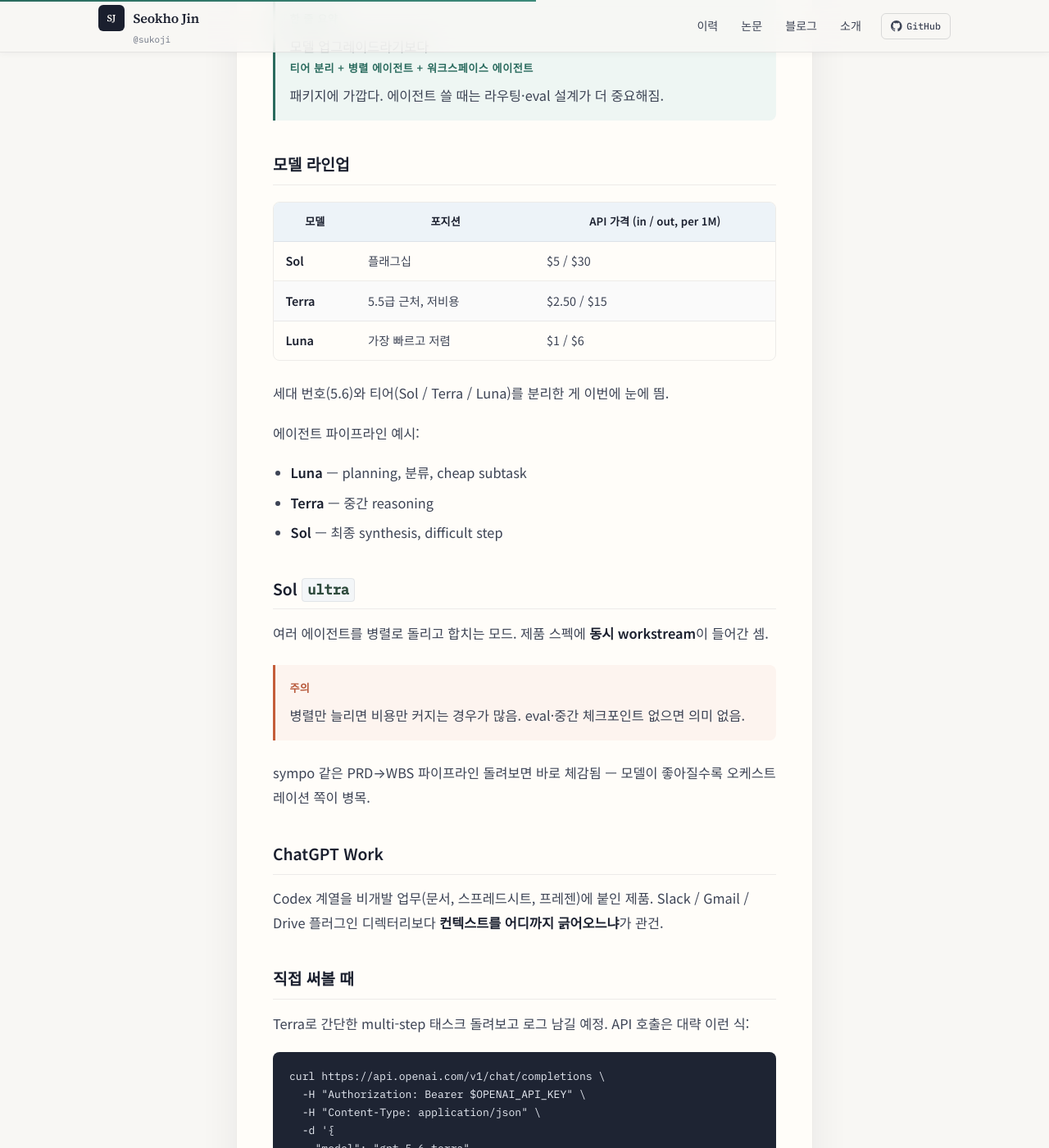
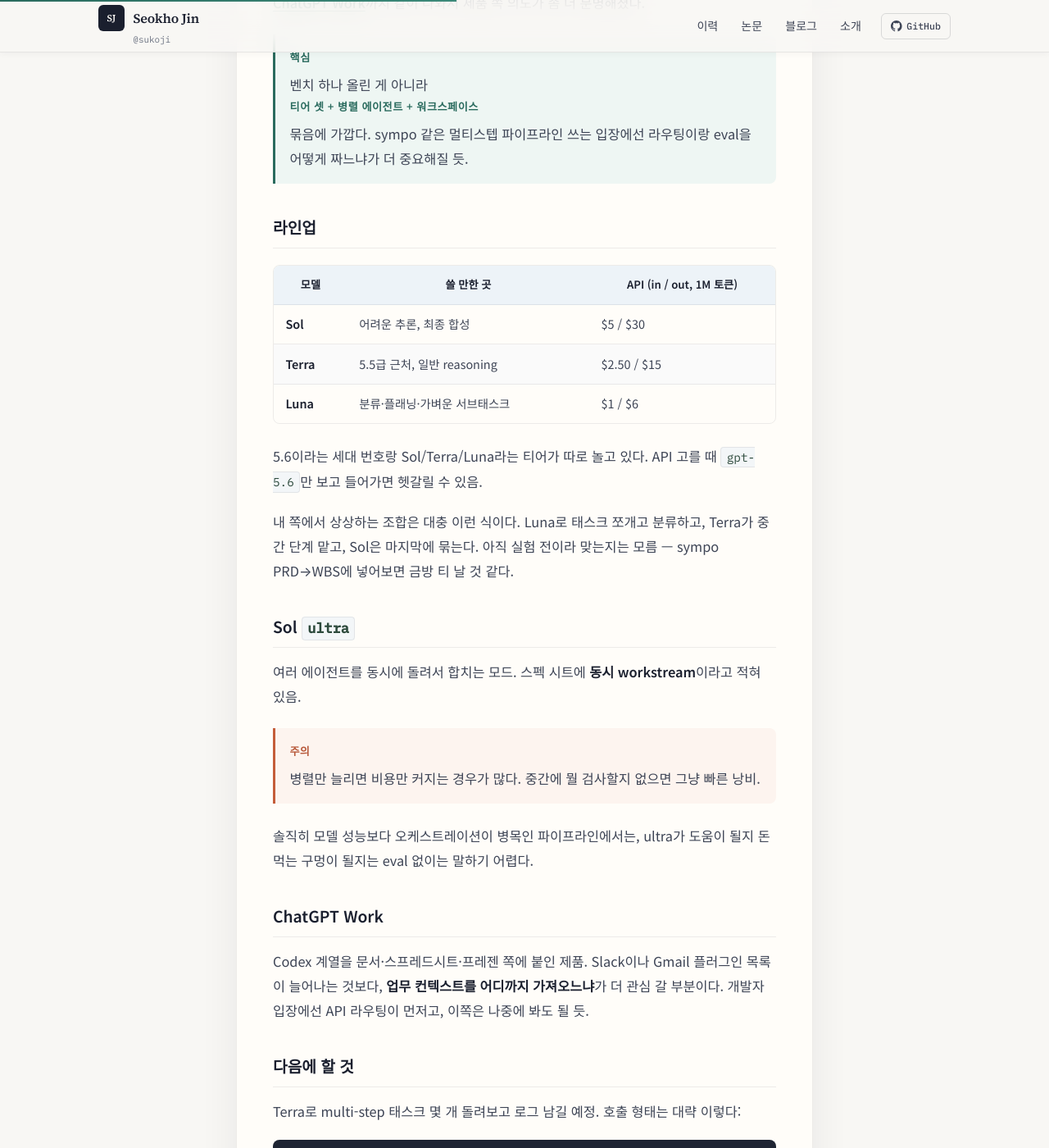
Before and after one commit to sukoji/sukoji.github.io, a Jekyll site: the page built from _posts/2026-07-10-gpt-5-6-first-impressions.md, in a window 1280 px wide and 1400 px high, scrolled down 453 px. Shown: the whole window at 82% size. Built offline with Jekyll 4.4.1, drawn with Linux system fonts in a browser that asks for light colours; some of the changed text lies outside the part shown.

Commit message:
Rewrite GPT-5.6 post title and body in a more natural voice.
Drop news-recap framing and tighten the writing guide title rules.

Co-authored-by: Cursor <cursoragent@cursor.com>

````diff
--- a/_posts/2026-07-10-gpt-5-6-first-impressions.md
+++ b/_posts/2026-07-10-gpt-5-6-first-impressions.md
@@ -1,52 +1,49 @@
 ---
 layout: post
-title: "GPT-5.6 나온 날 메모"
+title: "GPT-5.6 — 모델 이름이 Sol, Terra, Luna가 됐을 때"
 date: 2026-07-10
 tags: [gpt-5.6, llm, agents]
-summary: Sol / Terra / Luna 티어 분리, ChatGPT Work, 에이전트 라우팅 관점에서 짧게 정리.
+summary: 세대 번호와 티어를 분리한 5.6 라인업. 에이전트 파이프라인에 꽂아볼 포인트만.
 ---
 
-7월 9일 [GPT-5.6](https://openai.com/index/gpt-5-6/) GA. 6월 말 limited preview 이후 정식 공개됐고, 같은 날 [ChatGPT Work](https://openai.com/index/chatgpt-for-your-most-ambitious-work/)도 같이 나옴.
+7월 9일 [GPT-5.6](https://openai.com/index/gpt-5-6/) 정식 공개. 6월 말 프리뷰 때는 "또 업데이트네" 정도로 봤는데, 이번엔 [ChatGPT Work](https://openai.com/index/chatgpt-for-your-most-ambitious-work/)까지 같이 나와서 제품 쪽 의도가 좀 더 분명해졌다.
 
-> **한 줄 요약**
-> 모델 업그레이드라기보다 **티어 분리 + 병렬 에이전트 + 워크스페이스 에이전트** 패키지에 가깝다. 에이전트 쓸 때는 라우팅·eval 설계가 더 중요해짐.
+> **핵심**
+> 벤치 하나 올린 게 아니라 **티어 셋 + 병렬 에이전트 + 워크스페이스** 묶음에 가깝다. sympo 같은 멀티스텝 파이프라인 쓰는 입장에선 라우팅이랑 eval을 어떻게 짜느냐가 더 중요해질 듯.
 {: .callout-summary}
 
-## 모델 라인업
+## 라인업
 
-| 모델 | 포지션 | API 가격 (in / out, per 1M) |
-|------|--------|-----------------------------|
-| **Sol** | 플래그십 | $5 / $30 |
-| **Terra** | 5.5급 근처, 저비용 | $2.50 / $15 |
-| **Luna** | 가장 빠르고 저렴 | $1 / $6 |
+| 모델 | 쓸 만한 곳 | API (in / out, 1M 토큰) |
+|------|-----------|-------------------------|
+| **Sol** | 어려운 추론, 최종 합성 | $5 / $30 |
+| **Terra** | 5.5급 근처, 일반 reasoning | $2.50 / $15 |
+| **Luna** | 분류·플래닝·가벼운 서브태스크 | $1 / $6 |
 
-세대 번호(5.6)와 티어(Sol / Terra / Luna)를 분리한 게 이번에 눈에 띔.
+5.6이라는 세대 번호랑 Sol/Terra/Luna라는 티어가 따로 놀고 있다. API 고를 때 `gpt-5.6`만 보고 들어가면 헷갈릴 수 있음.
 
-에이전트 파이프라인 예시:
-
-- **Luna** — planning, 분류, cheap subtask
-- **Terra** — 중간 reasoning
-- **Sol** — 최종 synthesis, difficult step
+내 쪽에서 상상하는 조합은 대충 이런 식이다. Luna로 태스크 쪼개고 분류하고, Terra가 중간 단계 맡고, Sol은 마지막에 묶는다. 아직 실험 전이라 맞는지는 모름 — sympo PRD→WBS에 넣어보면 금방 티 날 것 같다.
 
 ## Sol `ultra`
 
-여러 에이전트를 병렬로 돌리고 합치는 모드. 제품 스펙에 **동시 workstream**이 들어간 셈.
+여러 에이전트를 동시에 돌려서 합치는 모드. 스펙 시트에 **동시 workstream**이라고 적혀 있음.
 
 > **주의**
-> 병렬만 늘리면 비용만 커지는 경우가 많음. eval·중간 체크포인트 없으면 의미 없음.
+> 병렬만 늘리면 비용만 커지는 경우가 많다. 중간에 뭘 검사할지 없으면 그냥 빠른 낭비.
 {: .callout-warn}
 
-sympo 같은 PRD→WBS 파이프라인 돌려보면 바로 체감됨 — 모델이 좋아질수록 오케스트레이션 쪽이 병목.
+솔직히 모델 성능보다 오케스트레이션이 병목인 파이프라인에서는, ultra가 도움이 될지 돈 먹는 구멍이 될지는 eval 없이는 말하기 어렵다.
 
 ## ChatGPT Work
 
-Codex 계열을 비개발 업무(문서, 스프레드시트, 프레젠)에 붙인 제품. Slack / Gmail / Drive 플러그인 디렉터리보다 **컨텍스트를 어디까지 긁어오느냐**가 관건.
+Codex 계열을 문서·스프레드시트·프레젠 쪽에 붙인 제품. Slack이나 Gmail 플러그인 목록이 늘어나는 것보다, **업무 컨텍스트를 어디까지 가져오느냐**가 더 관심 갈 부분이다. 개발자 입장에선 API 라우팅이 먼저고, 이쪽은 나중에 봐도 될 듯.
 
-## 직접 써볼 때
+## 다음에 할 것
 
-Terra로 간단한 multi-step 태스크 돌려보고 로그 남길 예정. API 호출은 대략 이런 식:
+Terra로 multi-step 태스크 몇 개 돌려보고 로그 남길 예정. 호출 형태는 대략 이렇다:
 
 ```bash
+# Terra — 중간 reasoning용으로 먼저 시도
 curl https://api.openai.com/v1/chat/completions \
   -H "Authorization: Bearer $OPENAI_API_KEY" \
   -H "Content-Type: application/json" \
@@ -56,9 +53,9 @@ curl https://api.openai.com/v1/chat/completions \
   }'
 ```
 
-토큰 사용량은 [token-stack](https://github.com/sukoji/token-stack)으로 README 카드 만들 예정.
+토큰 쓴 양은 [token-stack](https://github.com/sukoji/token-stack)으로 README 카드 뽑아볼 생각. 숫자 나오면 여기에 덧붙이겠다.
 
-## 참고
+## 읽을 곳
 
 - [OpenAI — GPT-5.6](https://openai.com/index/gpt-5-6/)
 - [OpenAI — ChatGPT Work](https://openai.com/index/chatgpt-for-your-most-ambitious-work/)
````
Also changed, not shown: docs/BLOG_WRITING.md (+1 -1 lines).
